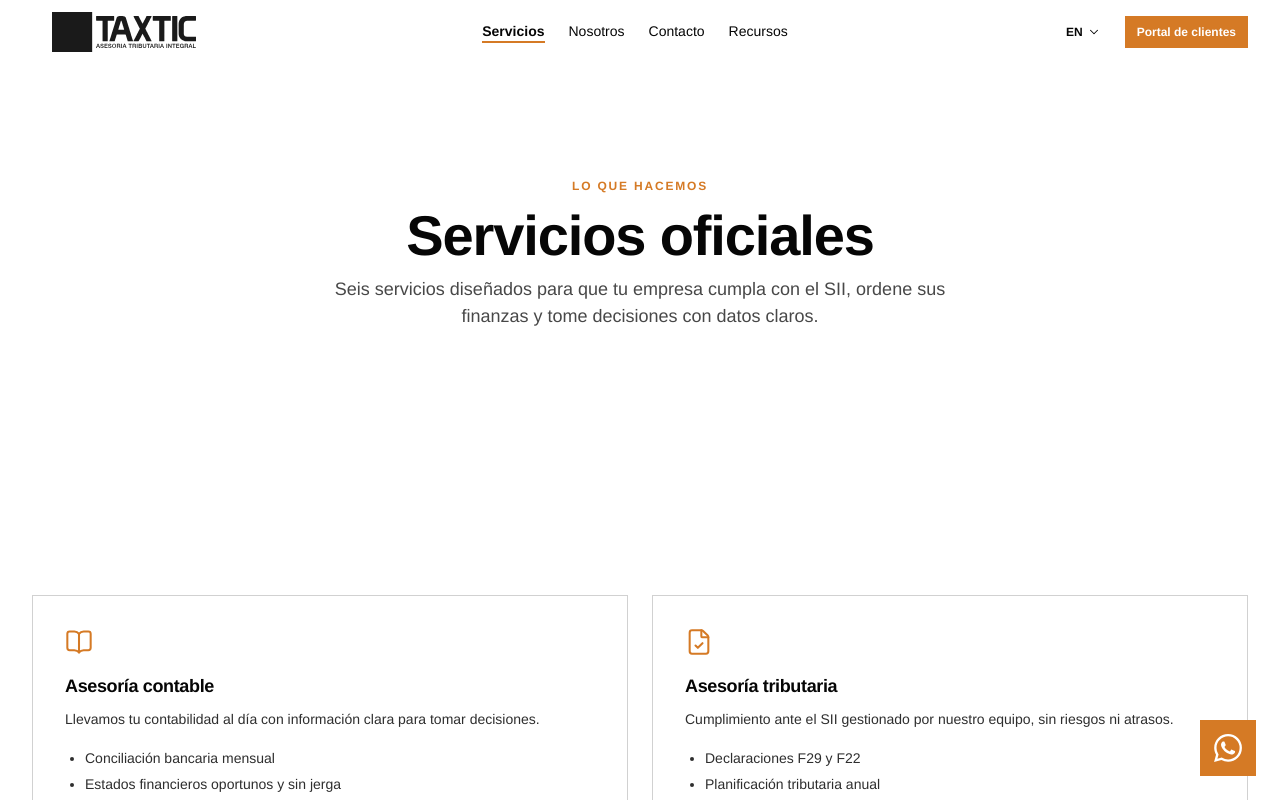
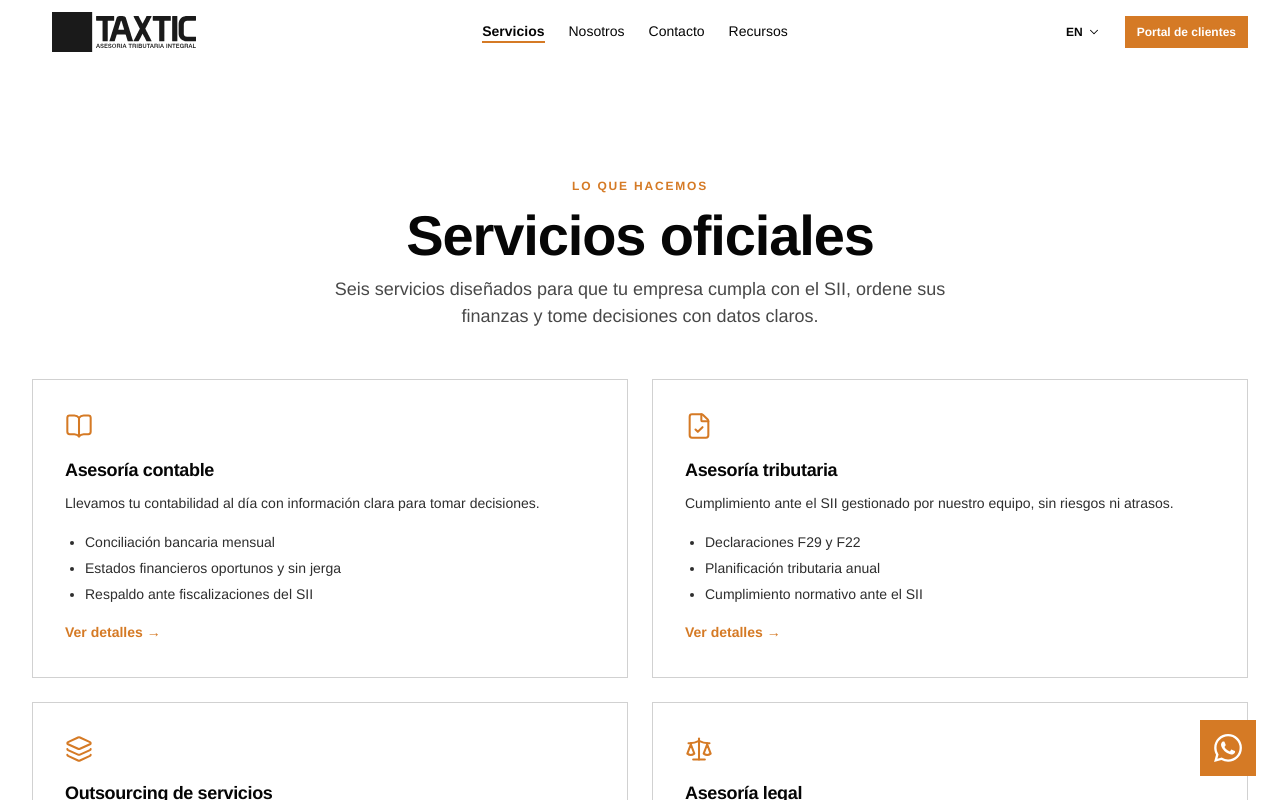
Before and after one commit to TAXTIC/landing-taxtic, a Next.js app: page /en/servicios in a window 1280 px wide. Shown: the top 800 px of the page. Built offline with nearby package versions, Linux system fonts and the light colour scheme.

Commit message:
♻️ refactor: dropear Section interno de ServicesGrid y delegar layout a consumers

```diff
--- a/src/app/[locale]/page.tsx
+++ b/src/app/[locale]/page.tsx
@@ -1,11 +1,15 @@
 import { setRequestLocale } from "next-intl/server";
 
+import { Section } from "@/components/common/Section";
+import { SectionHeader } from "@/components/common/SectionHeader";
 import { AboutTeaser } from "@/components/sections/AboutTeaser";
 import { AISection } from "@/components/sections/AISection";
 import { CTASection } from "@/components/sections/CTASection";
 import { Hero } from "@/components/sections/Hero";
 import { ProcessSteps } from "@/components/sections/ProcessSteps";
 import { ServicesGrid } from "@/components/sections/ServicesGrid";
+import { Button } from "@/components/ui/button";
+import { Link } from "@/i18n/navigation";
 import {
   loadAISection,
   loadHome,
@@ -46,7 +50,23 @@ export default async function Home({ params }: Props) {
         ctaPrimary={heroCtaPrimary}
         ctaSecondary={heroCtaSecondary}
       />
-      <ServicesGrid teaser={home.servicesTeaser} services={services.services} />
+      <Section variant="muted" id="servicios">
+        <SectionHeader
+          eyebrow={home.servicesTeaser.eyebrow}
+          title={home.servicesTeaser.title}
+          align="center"
+        />
+        <div className="mt-10">
+          <ServicesGrid services={services.services} />
+        </div>
+        <div className="mt-10 flex justify-center">
+          <Button variant="ghost-light" asChild>
+            <Link href={"/servicios" as never}>
+              {home.servicesTeaser.seeAllLabel} →
+            </Link>
+          </Button>
+        </div>
+      </Section>
       <AISection content={aiSection} />
       <ProcessSteps content={process} />
       <AboutTeaser content={home.aboutTeaser} cta={aboutCta} />
--- a/src/app/[locale]/servicios/page.tsx
+++ b/src/app/[locale]/servicios/page.tsx
@@ -22,7 +22,6 @@ export default async function ServicesIndexPage({ params }: Props) {
   ]);
 
   return (
-    <>
     <Section variant="light">
       <SectionHeader
         eyebrow={t("indexHero.eyebrow")}
@@ -31,9 +30,10 @@ export default async function ServicesIndexPage({ params }: Props) {
         align="center"
         as="h1"
       />
+      <div className="mt-12">
+        <ServicesGrid services={services.services} density="expanded" />
+      </div>
     </Section>
-      <ServicesGrid density="expanded" services={services.services} />
-    </>
   );
 }
 
--- a/src/components/sections/ServicesGrid.tsx
+++ b/src/components/sections/ServicesGrid.tsx
@@ -4,27 +4,14 @@ import type { LucideIcon } from "lucide-react";
 import * as LucideIcons from "lucide-react";
 import { motion, type Variants } from "motion/react";
 
-import { Section } from "@/components/common/Section";
-import { SectionHeader } from "@/components/common/SectionHeader";
-import { Button } from "@/components/ui/button";
 import { Card } from "@/components/ui/card";
-import type { HomeContent } from "@/content-lib/schemas/home.schema";
 import type { ServicesIndex } from "@/content-lib/schemas/services.schema";
 import { Link } from "@/i18n/navigation";
 
-type ServicesGridProps =
-  | {
-      density?: "compact";
-      teaser: HomeContent["servicesTeaser"];
+interface ServicesGridProps {
   services: ServicesIndex["services"];
-      showSeeAll?: boolean;
+  density?: "compact" | "expanded";
 }
-  | {
-      density: "expanded";
-      services: ServicesIndex["services"];
-      teaser?: never;
-      showSeeAll?: false;
-    };
 
 const gridVariants: Variants = {
   hidden: {},
@@ -45,26 +32,19 @@ function resolveIcon(name: string): LucideIcon {
   return icons[name] ?? LucideIcons.Square;
 }
 
-export function ServicesGrid(props: ServicesGridProps) {
-  const isExpanded = props.density === "expanded";
-  const showSeeAll = !isExpanded && (props.showSeeAll ?? true);
+export function ServicesGrid({
+  services,
+  density = "compact",
+}: ServicesGridProps) {
+  const isExpanded = density === "expanded";
 
   const gridClasses = isExpanded
-    ? "grid grid-cols-1 lg:grid-cols-2 gap-6 mt-10"
-    : "grid grid-cols-1 sm:grid-cols-2 lg:grid-cols-3 gap-6 mt-10";
+    ? "grid grid-cols-1 lg:grid-cols-2 gap-6"
+    : "grid grid-cols-1 sm:grid-cols-2 lg:grid-cols-3 gap-6";
 
   const cardPaddingClass = isExpanded ? "p-8" : "p-6";
 
   return (
-    <Section variant={isExpanded ? "light" : "muted"} id="servicios">
-      {!isExpanded && props.teaser && (
-        <SectionHeader
-          eyebrow={props.teaser.eyebrow}
-          title={props.teaser.title}
-          align="center"
-        />
-      )}
-
     <motion.div
       className={gridClasses}
       initial="hidden"
@@ -72,7 +52,7 @@ export function ServicesGrid(props: ServicesGridProps) {
       viewport={{ once: true, amount: 0.2 }}
       variants={gridVariants}
     >
-        {props.services.map((service) => {
+      {services.map((service) => {
         const Icon = resolveIcon(service.iconName);
         return (
           <motion.div key={service.slug} variants={cardVariants}>
@@ -112,16 +92,5 @@ export function ServicesGrid(props: ServicesGridProps) {
         );
       })}
     </motion.div>
-
-      {showSeeAll && !isExpanded && props.teaser && (
-        <div className="mt-10 flex justify-center">
-          <Button variant="ghost-light" asChild>
-            <Link href={"/servicios" as never}>
-              {props.teaser.seeAllLabel} →
-            </Link>
-          </Button>
-        </div>
-      )}
-    </Section>
   );
 }
```
Lines whose indentation alone changed are shown as unchanged.
